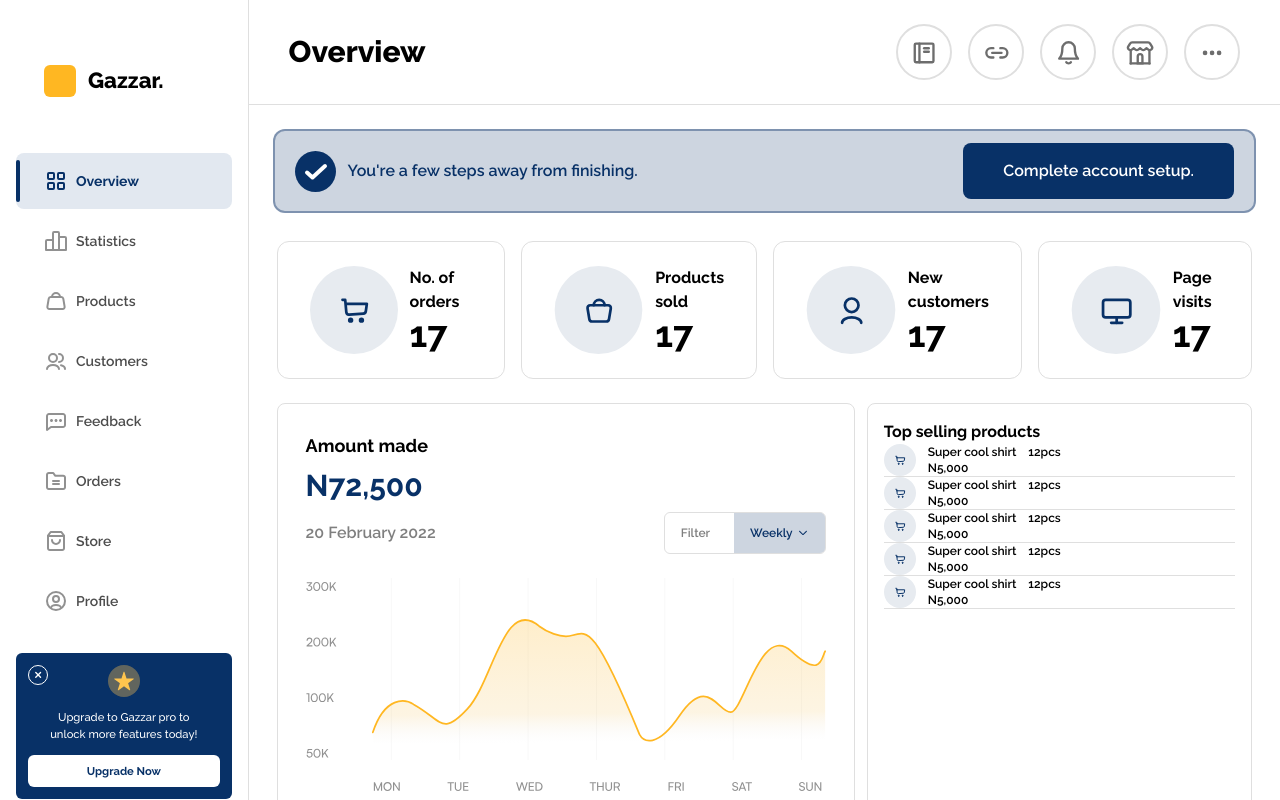
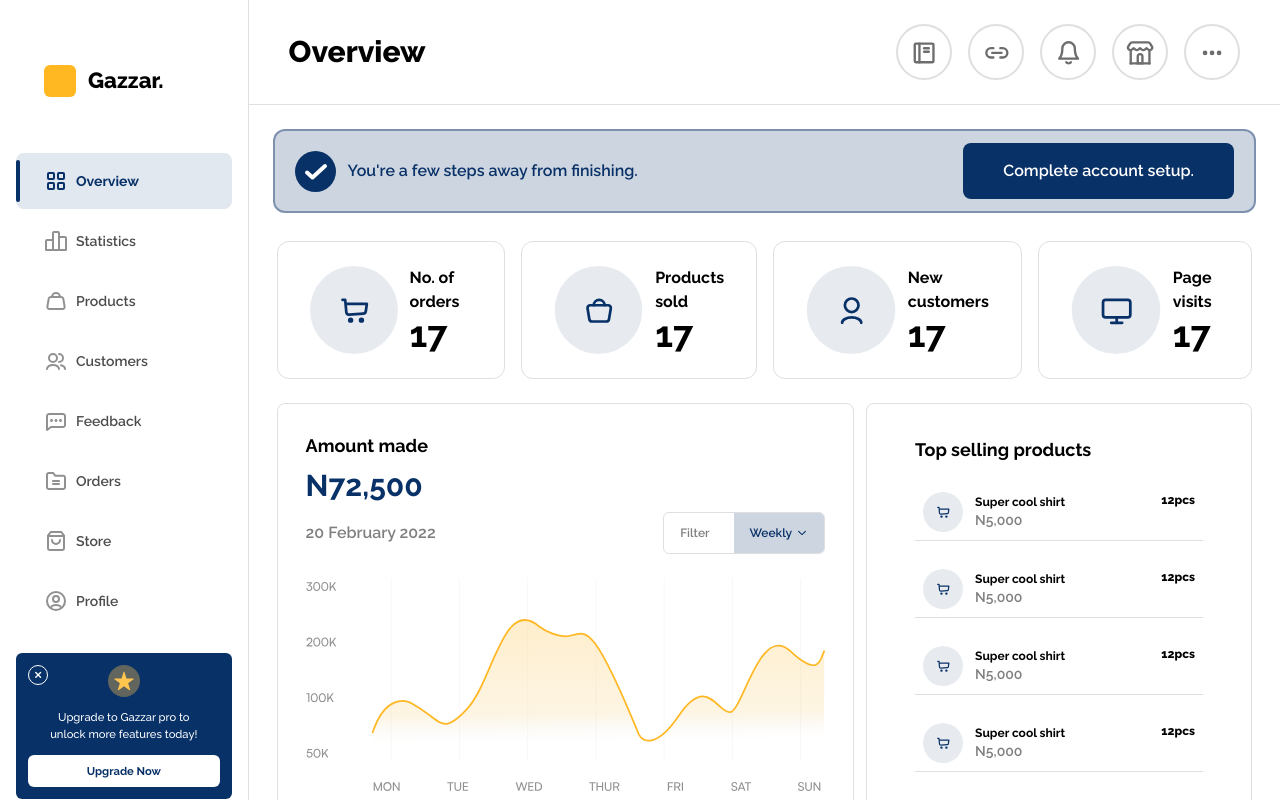
Before and after one commit to Fullstack-Roadmap/Gazzar-Frontend, a React (Vite) app: page /dashboard in a window 1280 px wide. Shown: the top 800 px of the page. Built offline with nearby package versions, Linux system fonts and the light colour scheme.

Commit message:
Top selling section complete

```diff
--- a/src/components/Overview.jsx
+++ b/src/components/Overview.jsx
@@ -51,21 +51,31 @@ const Overview = () => {
               <p className="text-black/50">20 February 2022</p>
               <div className="flex gap-2 border-[1px] border-gray rounded-md overflow-hidden text-xs">
                 <span className="py-3 px-4 text-black/50">Filter</span>
-                <span className="flex justify-center items-center gap-1 py-3 px-4 bg-blue/20 text-blue">Weekly
-                <IoIosArrowDown/></span>
+                <span className="flex justify-center items-center gap-1 py-3 px-4 bg-blue/20 text-blue">
+                  Weekly
+                  <IoIosArrowDown />
+                </span>
               </div>
             </div>
             <img src={graph} alt="graph" className="mt-4" />
           </div>
-          <div className="flex flex-col w-2/5 p-4 border-gray border-[1px] rounded-lg font-semibold text-xs">
-            <h2 className="text-base font-bold">Top selling products</h2>
-            {topSellingProducts.map(() => (
-              <div className="flex gap-3 border-b-[1px] border-gray">
-                <img src={cart} alt="pfp" className="h-8" />
-                <div className="">
-                  <h3>Super cool shirt</h3> <p>N5,000</p>
+          <div className="flex flex-col gap-5 w-2/5 py-8 px-12 border-gray border-[1px] rounded-lg font-semibold text-xs">
+            <h2 className="text-lg font-bold">Top selling products</h2>
+            {topSellingProducts.map((index) => (
+              <div
+                className={`p-2 flex gap-3 justify-between ${
+                  index !== topSellingProducts.length - 1 &&
+                  " border-b-[1px] border-gray"
+                }`}
+              >
+                <div className="flex gap-3 justify-center items-center">
+                  <img src={cart} alt="pfp" className="h-10" />
+                  <div>
+                    <h3 className="font-bold">Super cool shirt</h3>
+                    <p className=" text-sm text-black/50">N5,000</p>
+                  </div>
                 </div>
-                <h3>12pcs</h3>
+                <h3 className="font-extrabold">12pcs</h3>
               </div>
             ))}
           </div>
```
